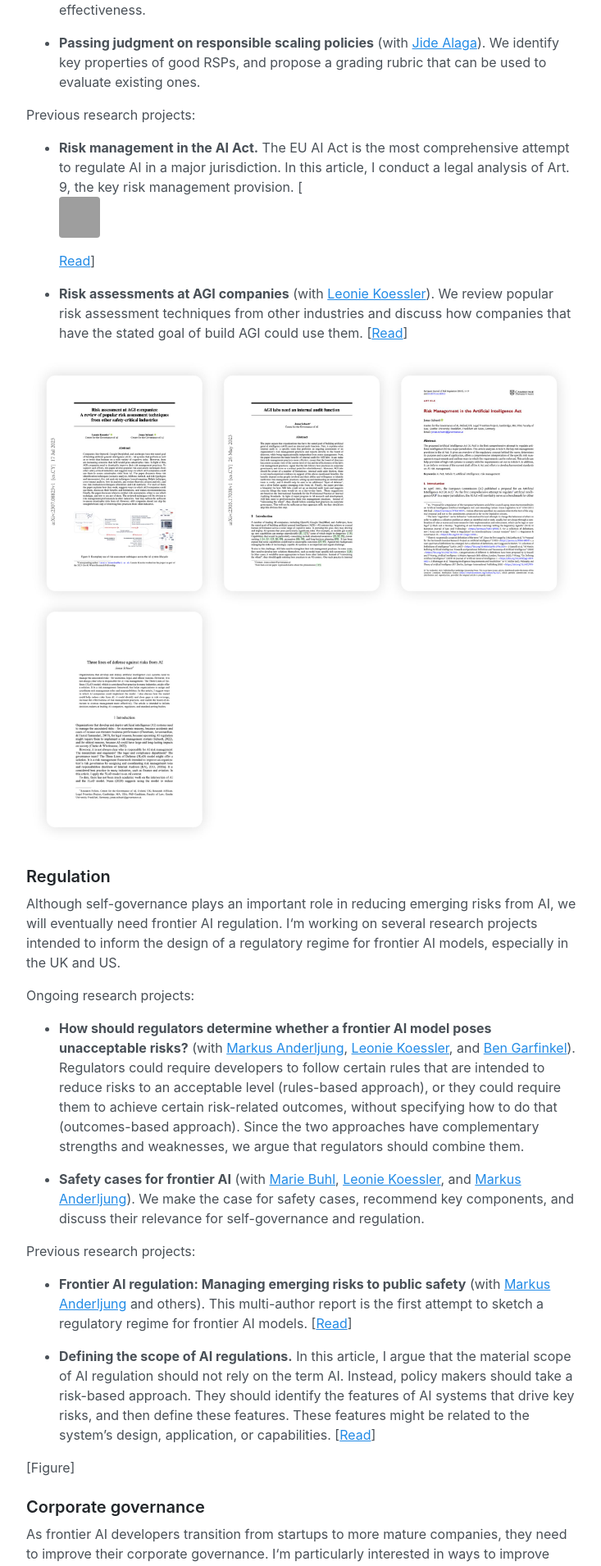
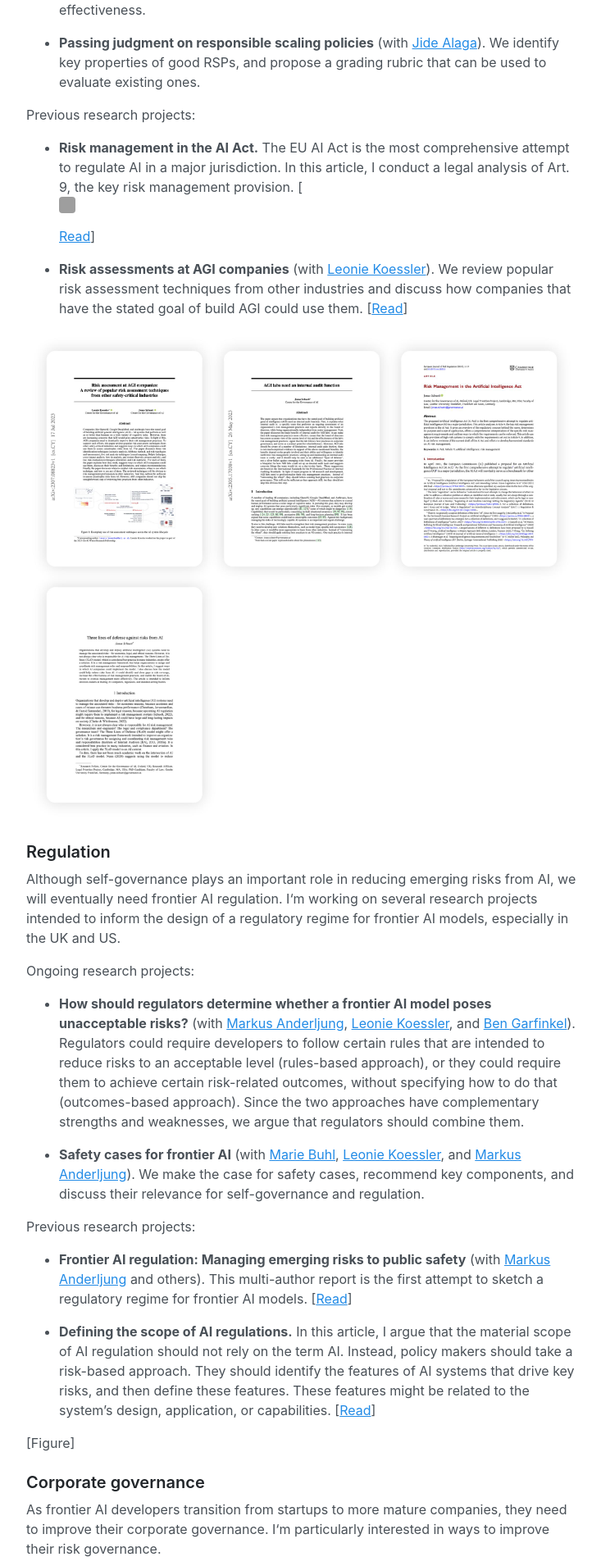
Before and after one commit to jonasschuett/jonasschuett.github.io, a Jekyll site: the page built from _posts/2020-04-04-introduction.md, in a window 1280 px wide. Shown: the part 1820-3730 px from the top of the page at 82% size, without its empty margins (272-1005 px from the left). Built offline with Jekyll 4.4.1, drawn with Linux system fonts in a browser that asks for light colours; grey boxes are pictures that could not be loaded.

Commit message:
Update 2020-04-04-introduction.md

```diff
--- a/_posts/2020-04-04-introduction.md
+++ b/_posts/2020-04-04-introduction.md
@@ -43,7 +43,7 @@ Ongoing research projects:
 
 Previous research projects:
 
-- **Risk management in the AI Act.** The EU AI Act is the most comprehensive attempt to regulate AI in a major jurisdiction. In this article, I conduct a legal analysis of Art. 9, the key risk management provision. [<img src="https://raw.githubusercontent.com/FortAwesome/Font-Awesome/6.x/svgs/solid/crown.svg" width="50" height="50"> [Read](https://doi.org/10.1017/err.2023.1)]
+- **Risk management in the AI Act.** The EU AI Act is the most comprehensive attempt to regulate AI in a major jurisdiction. In this article, I conduct a legal analysis of Art. 9, the key risk management provision. [<img src="https://raw.githubusercontent.com/FortAwesome/Font-Awesome/6.x/svgs/solid/crown.svg" width="20" height="20">[Read](https://doi.org/10.1017/err.2023.1)]
 
 - **Risk assessments at AGI companies** (with [Leonie Koessler](https://www.linkedin.com/in/leonie-koessler-ll-m-kcl-85b71814a/)). We review popular risk assessment techniques from other industries and discuss how companies that have the stated goal of build AGI could use them. [[Read](https://arxiv.org/abs/2307.08823)]
 
```
